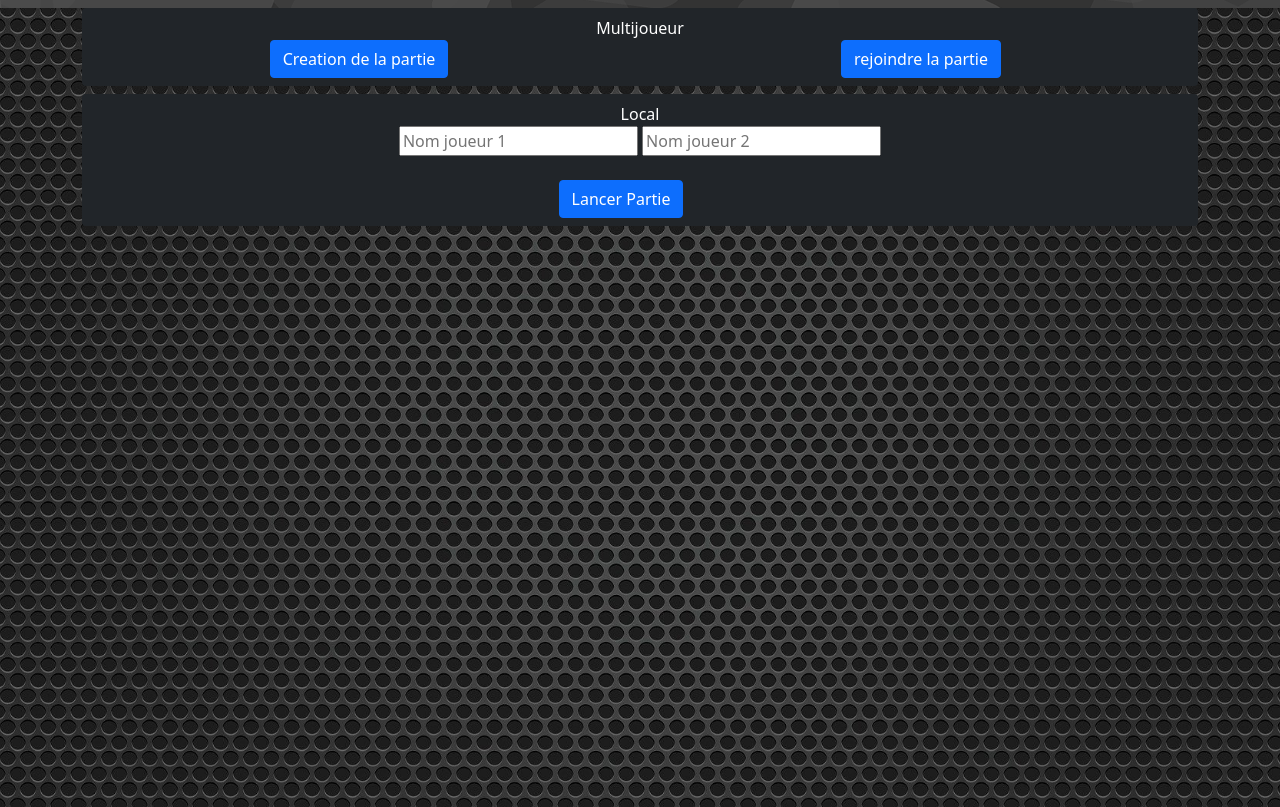
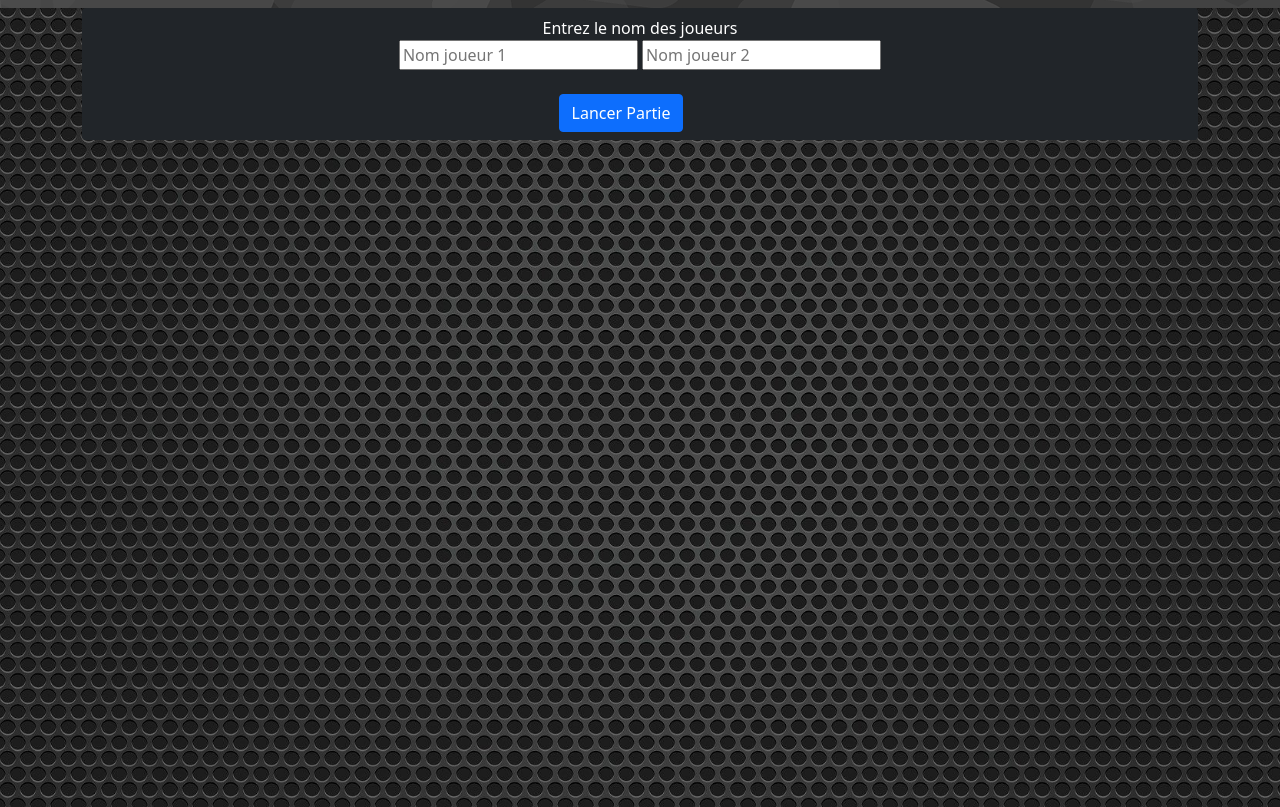
Before and after one commit to Ximawa/Scrabble, a PHP site: page / in a window 1280 px wide. Shown: the part 118-925 px from the top of the page. Run offline with PHP 8.4, Linux system fonts and the light colour scheme.

Commit message:
retirer la partie multi

```diff
--- a/index.php
+++ b/index.php
@@ -63,27 +63,10 @@
     </header>
 
     <main>
+
         <section class="container mt-2">
             <div class="text-white bg-dark p-2 rounded">
-                <p>Multijoueur</p>
-                <div class="row">
-                    <form method="post" action="" class="col">
-                        <input type="submit" name="Creation de la partie" value="Creation de la partie"
-                            class="btn btn-primary">
-                    </form>
-
-                    <form method="post" action="" class="col">
-                        <input type="submit" name="rejoindre la partie" value="rejoindre la partie"
-                            class="btn btn-primary">
-                    </form>
-                </div>
-
-            </div>
-
-        </section>
-        <section class="container mt-2">
-            <div class="text-white bg-dark p-2 rounded">
-                <p>Local</p>
+                <p>Entrez le nom des joueurs</p>
                 <div class="row">
                     <form method="post" action="Structure_du_jeu/game.php" class="col" class="form-label">
                         <?php if ( isset($_SESSION['id_utilisateur'])){
```
